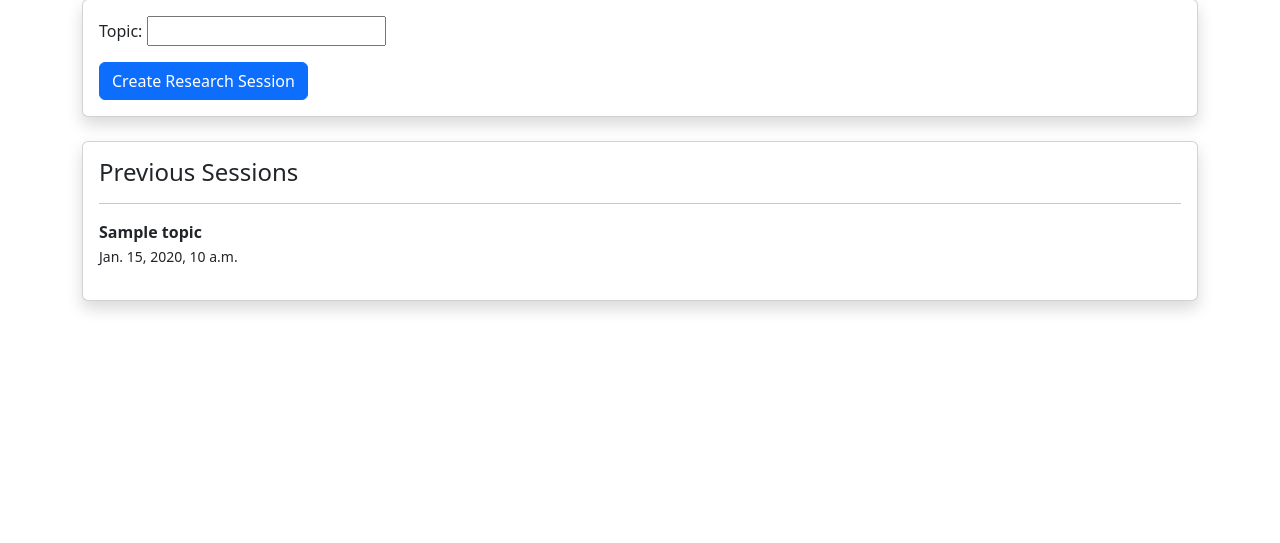
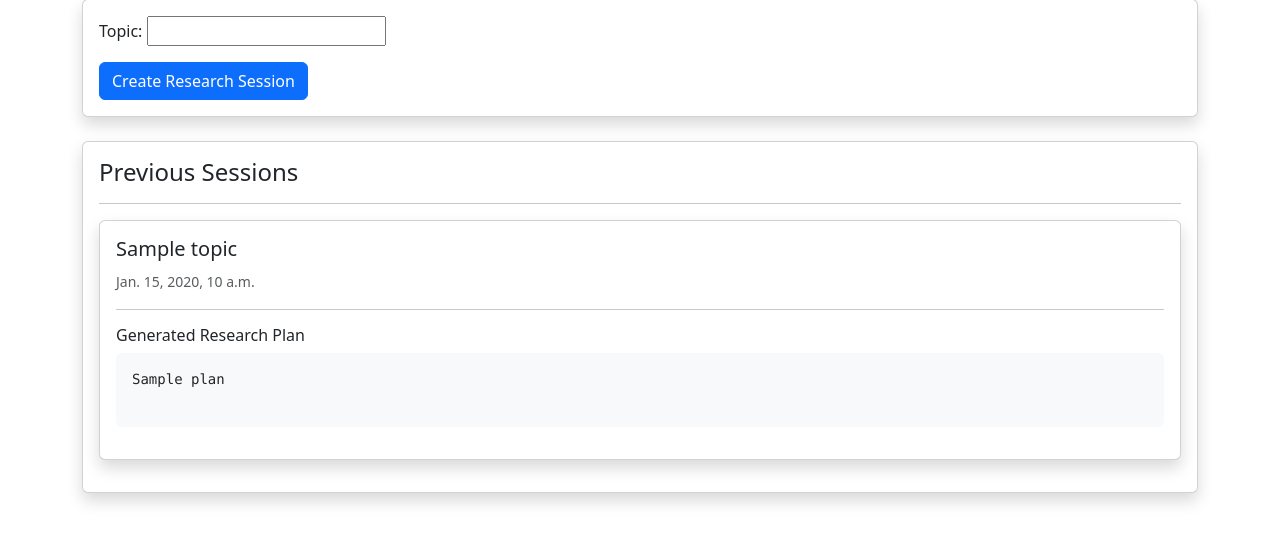
Before and after one commit to AbinSanilkumar/multi-agent-research-assistant, a Django app: template research/templates/research/dashboard.html in a window 1280 px wide. Shown: the part 167-710 px from the top of the page. Run offline with Django 5.2, Linux system fonts and the light colour scheme; tables that the repository leaves empty hold one stand-in row (values such as "Sample post"); the template is opened without the code that fills it: values that come from a table or form of the project are taken from there, most other values are stand-ins (such as "Sample title", 1, 10 or a date in 2020); data that the repository does not hold is empty.

Commit message:
Display research plans on dashboard

```diff
--- a/research/templates/research/dashboard.html
+++ b/research/templates/research/dashboard.html
@@ -39,19 +39,31 @@ Dashboard
 
         {% for session in sessions %}
 
-            <div class="mb-3">
+        <div class="card shadow mb-3">
 
-                <strong>
+            <div class="card-body">
+
+                <h5>
                     {{ session.topic }}
-                </strong>
+                </h5>
 
-                <br>
-
-                <small>
+                <small class="text-muted">
                     {{ session.created_at }}
                 </small>
 
+                <hr>
+
+                <h6>
+                    Generated Research Plan
+                </h6>
+
+                <pre class="bg-light p-3 rounded">
+{{ session.plan }}
+                </pre>
+
             </div>
+
+        </div>
 
         {% empty %}
 
```
